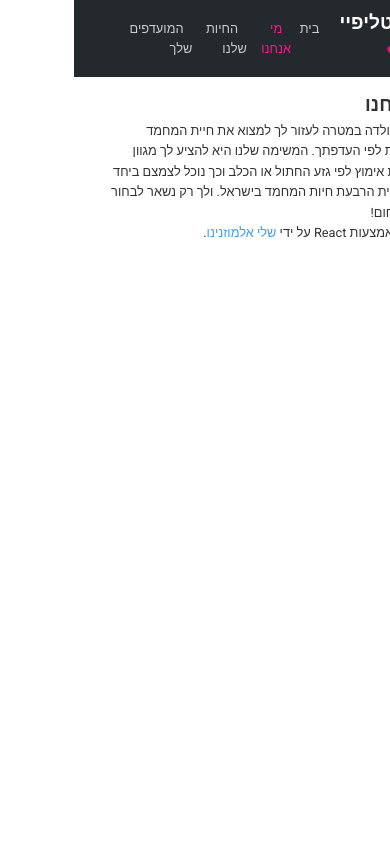
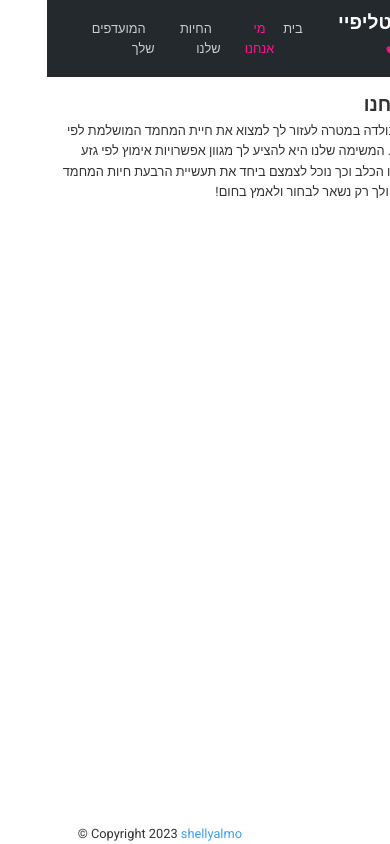
Before and after one commit to shellyalmo/petlify, a React (Create React App) app: page /about in a window 390 px wide. Built offline with nearby package versions, Linux system fonts and the light colour scheme.

Commit message:
feat: add footer with copyrights

```diff
--- /dev/null
+++ b/src/components/layout/Footer.js
@@ -0,0 +1,15 @@
+import React from "react";
+
+const Footer = () => {
+  return (
+    <footer>
+      Copyright 2023{" "}
+      <a href="https://github.com/shellyalmo" target="_blank" rel="noreferrer">
+        shellyalmo
+      </a>{" "}
+      &copy;
+    </footer>
+  );
+};
+
+export default Footer;
--- a/src/components/layout/SharedLayout.js
+++ b/src/components/layout/SharedLayout.js
@@ -1,6 +1,7 @@
 import { Outlet } from "react-router-dom";
 
 import Navbar from "./Navbar";
+import Footer from "./Footer";
 // import Alert from './Alert';
 
 const SharedLayout = () => {
@@ -11,6 +12,7 @@ const SharedLayout = () => {
         {/* <Alert /> */}
         <Outlet />
       </div>
+      <Footer />
     </>
   );
 };
--- a/src/index.css
+++ b/src/index.css
@@ -64,6 +64,12 @@ span {
   font-family: "Roboto", "Arimo", sans-serif;
 }
 
+footer {
+  bottom: 0;
+  position: fixed;
+  width: 100%;
+  right: 50%;
+}
 /* Utilities */
 .container {
   width: 110rem;
@@ -477,6 +483,15 @@ video {
 
 /* Mobile Styles */
 
+/*laptop*/
+@media (max-width: 1280px) {
+  video {
+    width: 100vw;
+  }
+  .overlay {
+    top: 40%;
+  }
+}
 /* Small screens */
 @media (max-width: 1200px) {
   .grid-3,
@@ -513,7 +528,11 @@ video {
   .hide-sm {
     display: none;
   }
-
+  .overlay {
+    font-size: 1rem;
+    top: 20%;
+    width: 90vw;
+  }
   .grid-2,
   .grid-3,
   .grid-4 {
@@ -524,14 +543,10 @@ video {
   .navbar .container {
     width: 100%;
   }
-}
-
-/*laptop*/
-@media (max-width: 1280px) {
+  .container {
+    padding: 0;
+  }
   video {
     width: 100vw;
   }
-  .overlay {
-    top: 40%;
-  }
 }
--- a/src/pages/About.js
+++ b/src/pages/About.js
@@ -8,17 +8,6 @@ const About = () => {
         נוכל לצמצם ביחד את תעשיית הרבעת חיות המחמד בישראל. ולך רק נשאר לבחור
         ולאמץ בחום!{" "}
       </p>
-      <p>
-        נבנתה באמצעות React על ידי{" "}
-        <a
-          href="https://github.com/shellyalmo"
-          target="_blank"
-          rel="noreferrer"
-        >
-          שלי אלמוזנינו
-        </a>
-        .{" "}
-      </p>
     </>
   );
 };
--- a/src/pages/Home.js
+++ b/src/pages/Home.js
@@ -13,6 +13,7 @@ const Home = () => (
         <br />
         אז למה לקנות כשאפשר לאמץ?
       </p>
+      <button className=" btn btn-light">הירשמו אלינו!</button>
     </div>
   </>
 );
```
